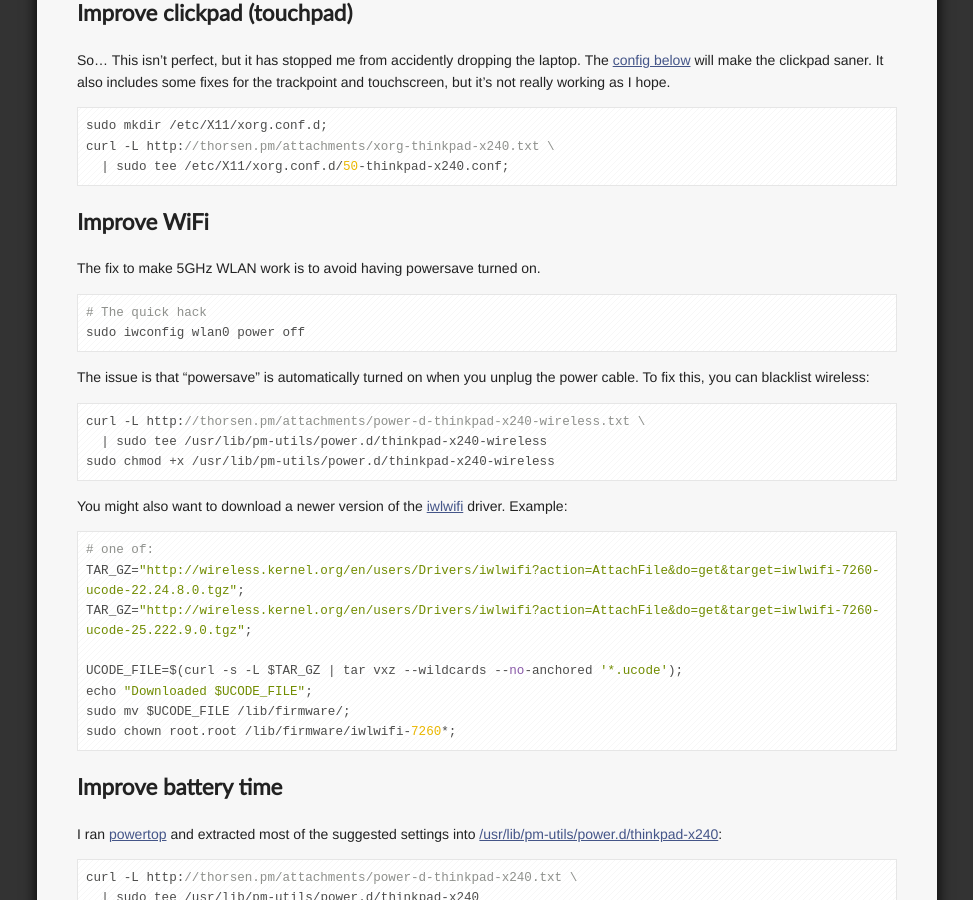
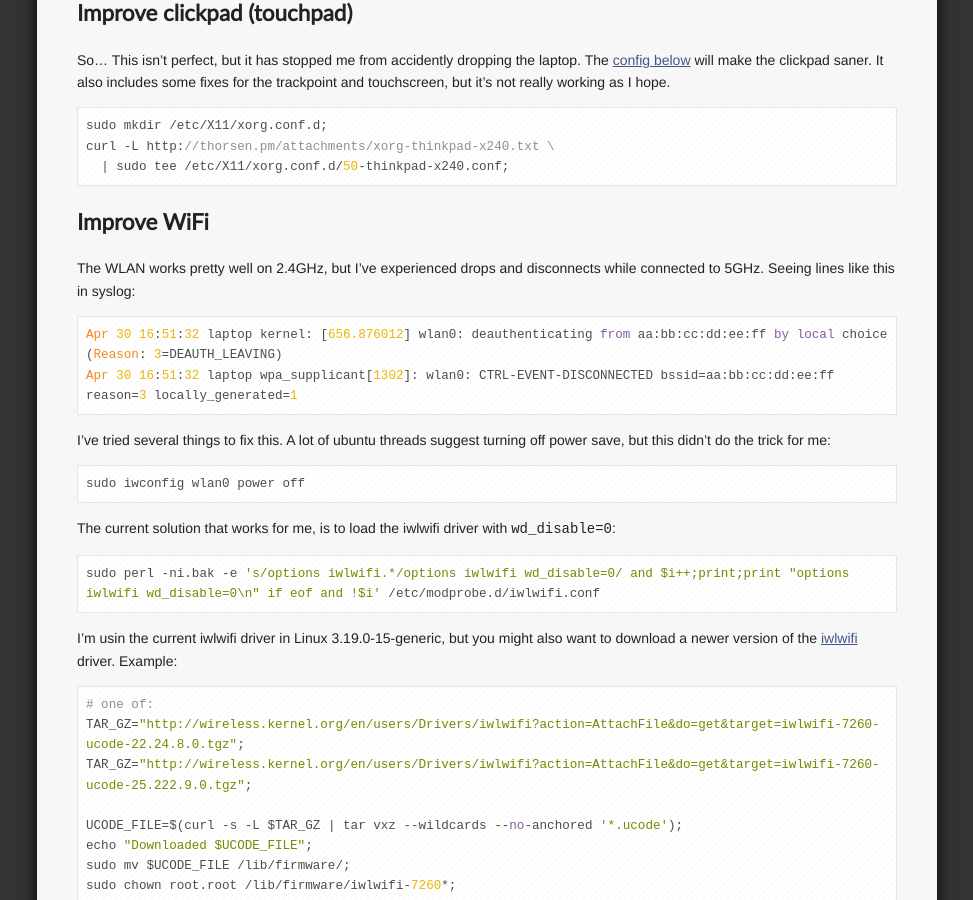
Before and after one commit to kberov/jhthorsen.github.com, a Jekyll site: the page built from tech/_posts/2014-09-27-thinkpad-x240.markdown, in a window 1280 px wide and 900 px high, scrolled down 1185 px. Shown: the whole window, without its empty margins (153-1126 px from the left). Built offline with Jekyll 4.4.1, drawn with Linux system fonts in a browser that asks for light colours; comment, search, counter and statistics services are not loaded.

Commit message:
Update improve wifi section

```diff
--- a/tech/_posts/2014-09-27-thinkpad-x240.markdown
+++ b/tech/_posts/2014-09-27-thinkpad-x240.markdown
@@ -45,19 +45,23 @@ and touchscreen, but it's not really working as I hope.
 
 ## Improve WiFi
 
-The fix to make 5GHz WLAN work is to avoid having powersave turned on.
+The WLAN works pretty well on 2.4GHz, but I've experienced drops and
+disconnects while connected to 5GHz. Seeing lines like this in syslog:
 
-    # The quick hack
+    Apr 30 16:51:32 laptop kernel: [656.876012] wlan0: deauthenticating from aa:bb:cc:dd:ee:ff by local choice (Reason: 3=DEAUTH_LEAVING)
+    Apr 30 16:51:32 laptop wpa_supplicant[1302]: wlan0: CTRL-EVENT-DISCONNECTED bssid=aa:bb:cc:dd:ee:ff reason=3 locally_generated=1
+
+I've tried several things to fix this. A lot of ubuntu threads suggest turning
+off power save, but this didn't do the trick for me:
+
     sudo iwconfig wlan0 power off
 
-The issue is that "powersave" is automatically turned on when you unplug the
-power cable. To fix this, you can blacklist wireless:
+The current solution that works for me, is to load the iwlwifi driver with `wd_disable=0`:
 
-    curl -L http://thorsen.pm/attachments/power-d-thinkpad-x240-wireless.txt \
-      | sudo tee /usr/lib/pm-utils/power.d/thinkpad-x240-wireless
-    sudo chmod +x /usr/lib/pm-utils/power.d/thinkpad-x240-wireless
+    sudo perl -ni.bak -e 's/options iwlwifi.*/options iwlwifi wd_disable=0/ and $i++;print;print "options iwlwifi wd_disable=0\n" if eof and !$i' /etc/modprobe.d/iwlwifi.conf
 
-You might also want to download a newer version of the
+I'm usin the current iwlwifi driver in Linux 3.19.0-15-generic, but you might
+also want to download a newer version of the
 [iwlwifi](http://wireless.kernel.org/en/users/Drivers/iwlwifi?highlight=%28iwlwifi%29-7260)
 driver. Example:
 
```
Also changed, not shown: attachments/power-d-thinkpad-x240-wireless.txt (deleted, +0 -10 lines).
